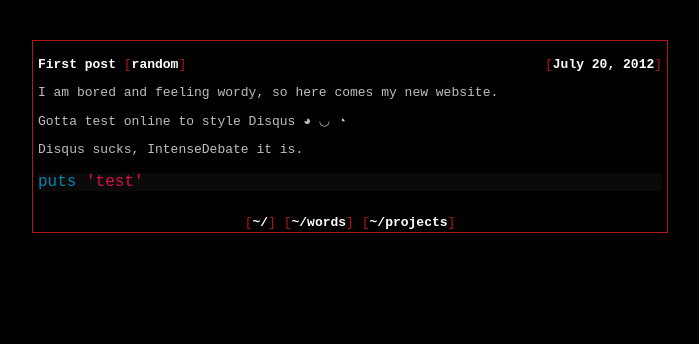
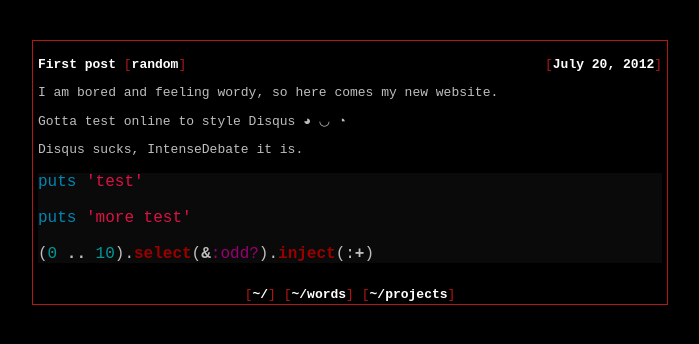
Before and after one commit to meh/meh.github.io, a Jekyll site: the page built from _posts/random/2012-07-20-first-post.md, in a window 1280 px wide. Shown: the top 344 px of the page, without its empty margins (290-989 px from the left). Built offline with Jekyll 4.4.1, drawn with Linux system fonts in a browser that asks for light colours.

Commit message:
post: more testing

```diff
--- a/_posts/random/2012-07-20-first-post.md
+++ b/_posts/random/2012-07-20-first-post.md
@@ -15,4 +15,8 @@ Disqus sucks, IntenseDebate it is.
 
 {% highlight ruby %}
 puts 'test'
+
+puts 'more test'
+
+(0 .. 10).select(&:odd?).inject(:+)
 {% endhighlight %}
```
